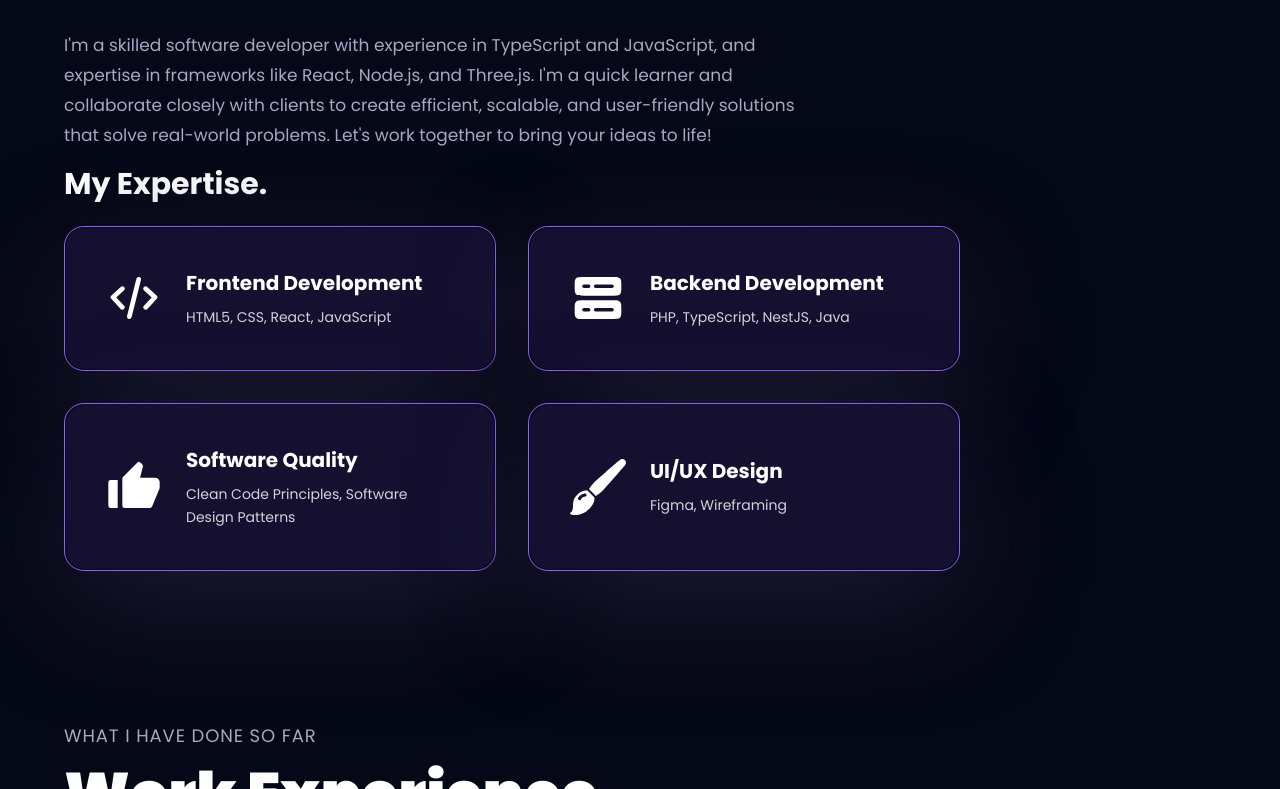
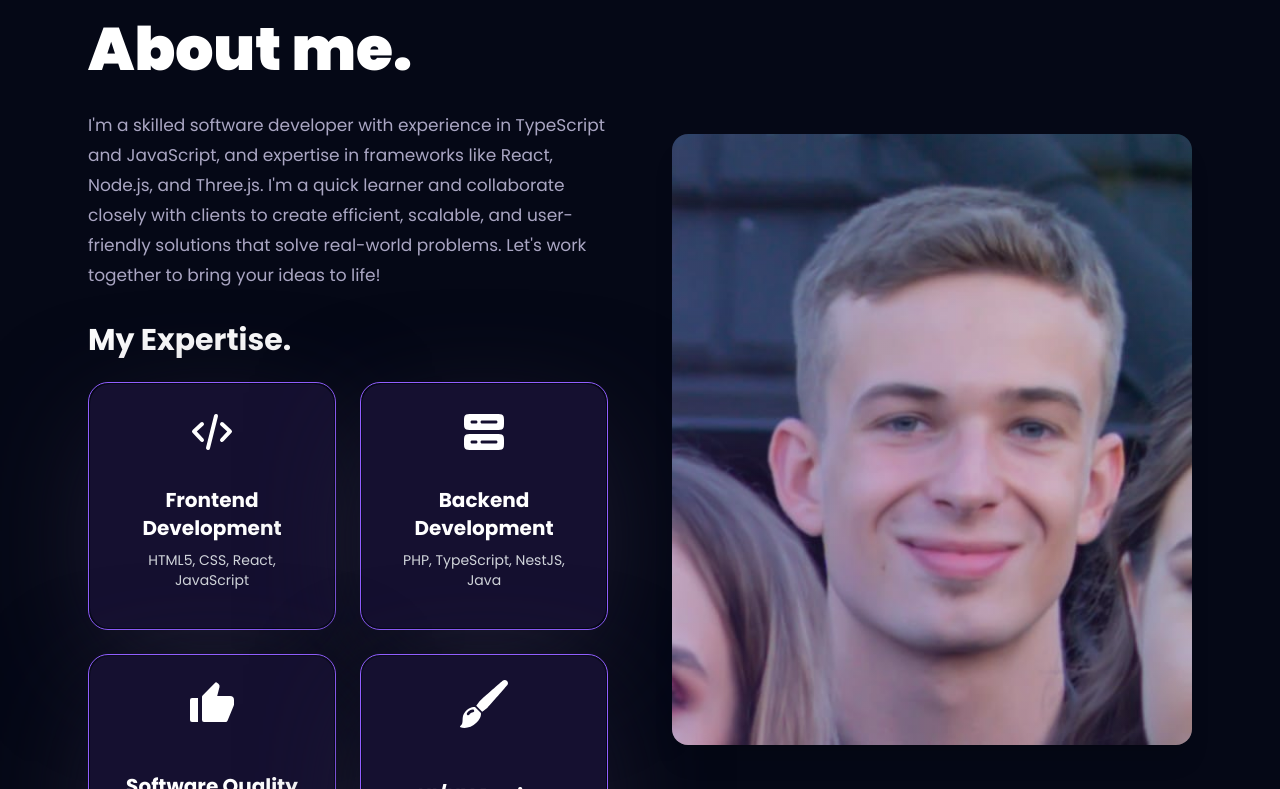
Before and after one commit to FlaviusPetrasciuc/personal-portfolio, a React (Vite) app: page / in a window 1280 px wide. Shown: the part 991-1780 px from the top of the page. Built offline with nearby package versions, Linux system fonts and the light colour scheme.

Commit message:
Added new content to the Hero section

```diff
--- a/src/components/sections/About.tsx
+++ b/src/components/sections/About.tsx
@@ -7,6 +7,8 @@ import { SectionWrapper } from "../../hoc";
 import { fadeIn } from "../../utils/motion";
 import { config } from "../../constants/config";
 import { Header } from "../atoms/Header";
+
+import picture from "../../assets/me.jpg";
 
 interface IServiceCard {
   index: number;
@@ -28,20 +30,20 @@ const ServiceCard: React.FC<IServiceCard> = ({ index, title, description, icon }
       variants={fadeIn("right", "spring", index * 0.5, 0.75)}
       className="shadow-card rounded-[20px] p-[1px] h-full border border-[#915EFF]"
     >
-      <div className="bg-tertiary flex flex-row items-center rounded-[20px] p-6 sm:p-8 md:p-10 gap-6 h-full">
-        <div className="flex-shrink-0">
+      <div className="bg-tertiary flex flex-col items-center text-center rounded-[20px] p-6 sm:p-6 h-full aspect-square">
+        <div className="flex-shrink-0 mb-4">
           <img
             src={icon}
             alt={title}
-            className="h-14 w-14 sm:h-13 sm:w-13 object-contain"
+            className="h-10 w-10 sm:h-12 sm:w-12 object-contain"
           />
         </div>
 
-        <div className="flex-1">
-          <h3 className="text-left text-[18px] sm:text-[20px] font-bold text-white mb-2">
+        <div className="flex-1 flex flex-col justify-center">
+          <h3 className="text-center text-base sm:text-lg md:text-xl font-bold text-white mb-2">
             {title}
           </h3>
-          <p className="text-left text-sm text-gray-300 leading-relaxed">
+          <p className="text-center text-xs sm:text-sm text-gray-300 leading-relaxed">
             {description}
           </p>
         </div>
@@ -52,22 +54,46 @@ const ServiceCard: React.FC<IServiceCard> = ({ index, title, description, icon }
 
 const About = () => {
   return (
-    <>
+    <section className="max-w-7xl mx-auto px-4 sm:px-6 py-20">
+      <div className="grid grid-cols-1 lg:grid-cols-2 gap-12 lg:gap-16">
+        <div>
           <Header useMotion={true} {...config.sections.about} />
 
           <motion.p
             variants={fadeIn("", "", 0.1, 1)}
-        className="text-secondary mt-4 max-w-3xl text-[17px] leading-[30px]"
+            className="text-secondary mt-4 text-[17px] leading-[30px]"
           >
             {config.sections.about.content}
-        <h2 className="text-2xl sm:text-2xl md:text-3xl font-bold mt-4 text-[#ffff]">My Expertise.</h2>
           </motion.p>
-      <div className="grid grid-cols-1 md:grid-cols-2 gap-6 md:gap-8 max-w-4xl mx-0 mt-6">
+
+          <h2 className="text-2xl sm:text-2xl md:text-3xl font-bold mt-8 text-white">
+            My Expertise.
+          </h2>
+
+          <div className="grid grid-cols-1 md:grid-cols-2 gap-4 md:gap-6 max-w-2xl mt-6">
             {services.map((service, index) => (
               <ServiceCard key={service.title} index={index} {...service} />
             ))}
           </div>
-    </>
+        </div>
+
+        <div className="flex justify-center items-center lg:justify-end">
+          <motion.div
+            variants={fadeIn("left", "", 0.1, 1)}
+            className="relative w-full max-w-md lg:max-w-full"
+          >
+            <img
+              src={picture}
+              alt="Profile"
+              className="w-full h-auto rounded-2xl object-cover shadow-xl"
+            />
+
+            <div className="absolute inset-0 rounded-2xl bg-gradient-to-tr from-[#915EFF]/20 to-transparent pointer-events-none" />
+          </motion.div>
+        </div>
+
+      </div>
+    </section>
   );
 };
 
--- a/src/components/sections/Hero.tsx
+++ b/src/components/sections/Hero.tsx
@@ -23,7 +23,8 @@ const Hero = () => {
           </h1>
           <p className={`${styles.heroSubText} text-white-100 mt-2`}>
             {config.hero.p[0]} <br className="hidden sm:block" />
-            {config.hero.p[1]}
+            {config.hero.p[1]} <br className="hidden sm:block" /> <br className="hidden sm:block" />
+            {config.hero.p[2]}
           </p>
           <div className="flex gap-4">
             <button
--- a/src/constants/config.ts
+++ b/src/constants/config.ts
@@ -46,7 +46,7 @@ export const config: TConfig = {
   },
   hero: {
     name: "Flavius Petrasciuc",
-    p: ["Information Technology student,", "aspiring full-stack developer and software engineer."],
+    p: ["Information Technology student at NHL Stenden,", "aspiring full-stack developer and software engineer.", "Currently looking for an internship."],
   },
   contact: {
     p: "Get in touch - Let's build something together",
```
Also changed, not shown: src/assets/me.jpg (added). Lines whose indentation alone changed are shown as unchanged.
